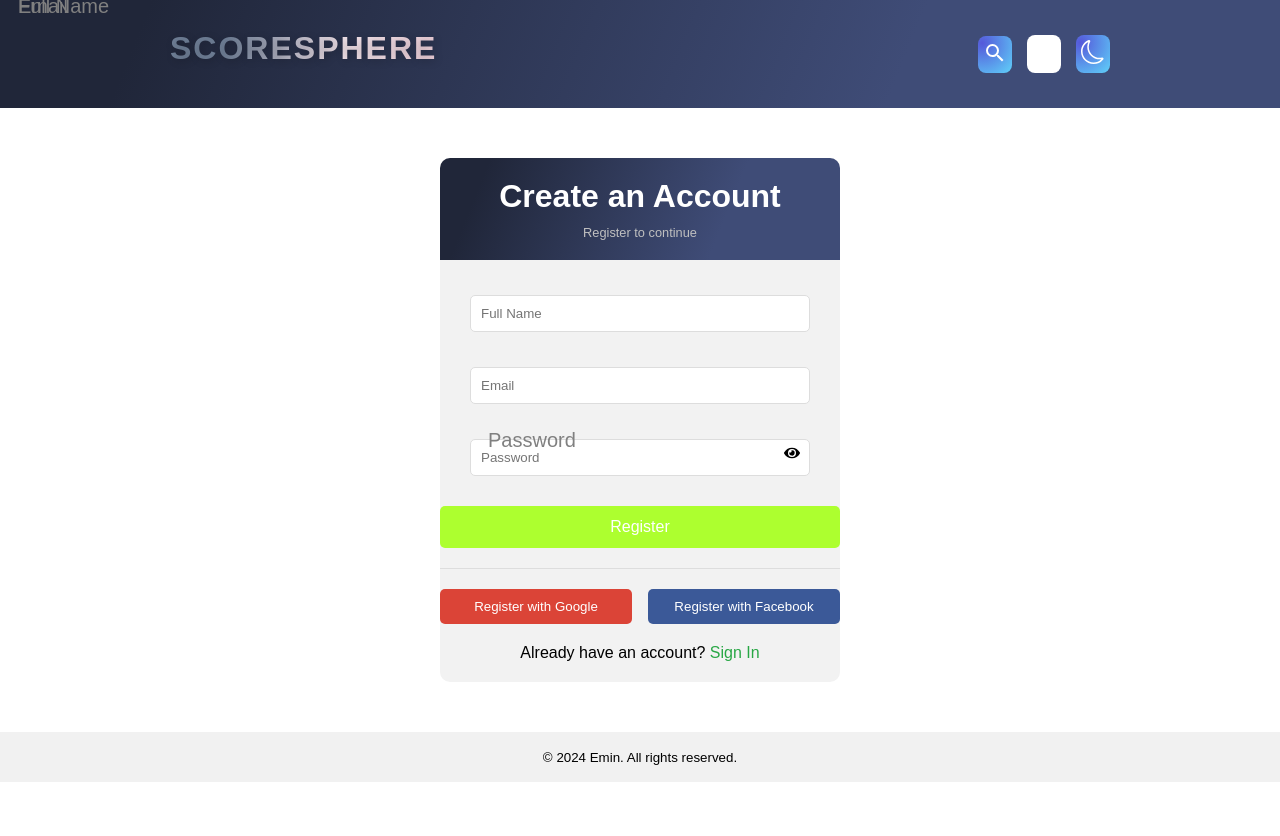
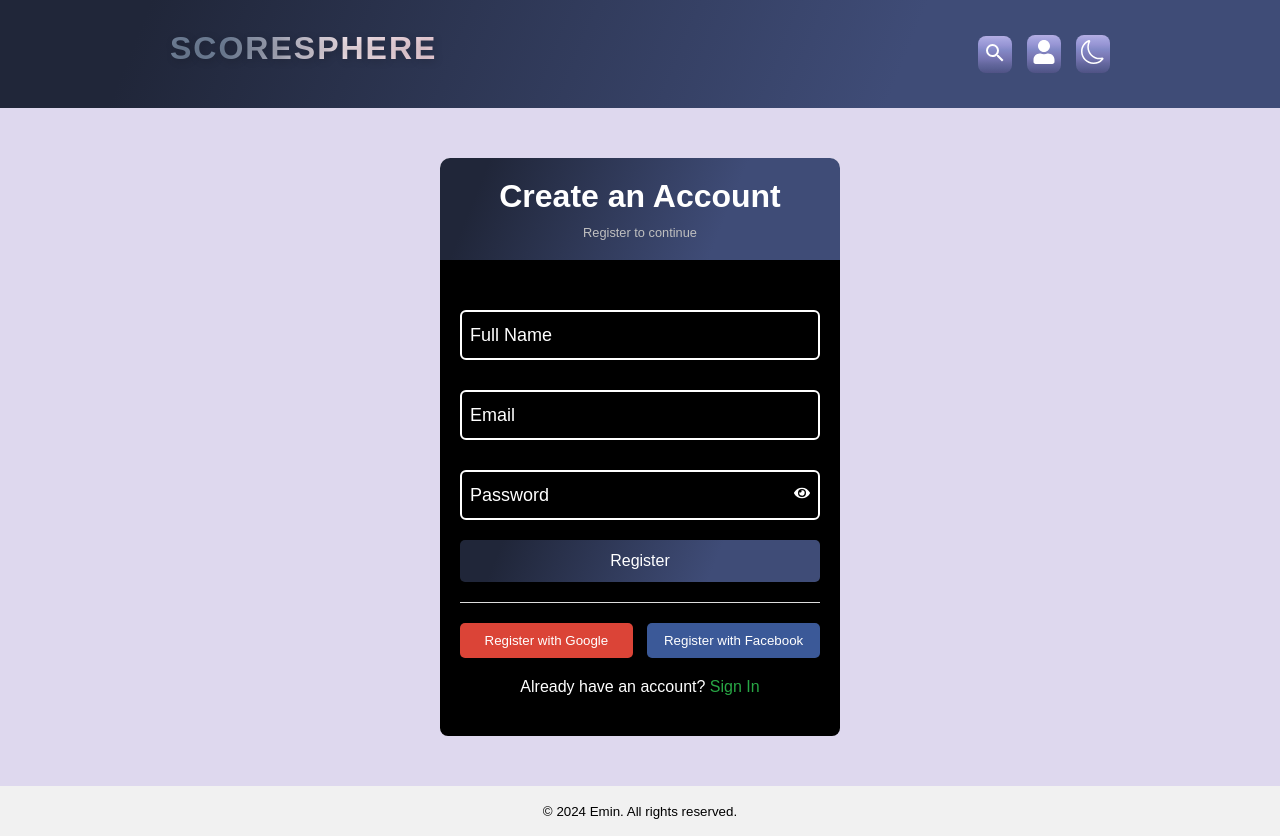
Before and after one commit to emindzanko1/ScoreSphere, a React (Vite) app in the folder client/: page /auth in a window 1280 px wide. Before the commit the page ends 800 px from the top, so only its background shows below. Built offline with nearby package versions, Linux system fonts and the light colour scheme.

Commit message:
Added more styling to filter buttons, auth page and tables section

```diff
--- a/client/components/Auth.jsx
+++ b/client/components/Auth.jsx
@@ -1,7 +1,7 @@
-import React,{ useState }  from 'react'
+import React, { useState } from 'react';
 import { Form, Link, useActionData, useNavigation, useSearchParams } from 'react-router-dom';
 import '../styles/Auth.css';
-import { FaEye, FaEyeSlash } from 'react-icons/fa'
+import { FaEye, FaEyeSlash } from 'react-icons/fa';
 
 const AuthForm = () => {
   const [passwordVisible, setPasswordVisible] = useState(false);
@@ -33,24 +33,18 @@ const AuthForm = () => {
       <Form method='post'>
         {!isLogin && (
           <div className='form-group'>
-            <label>Full Name</label>
-            <input type='text' id='full-name' name='full-name' placeholder='Full Name' required />
+            <input type='text' id='full-name' name='full-name' placeholder=' ' required />
+            <label htmlFor='full-name'>Full Name</label>
           </div>
         )}
         <div className='form-group'>
-          <label>Email</label>
-          <input type='email' id='email' name='email' placeholder='Email' required />
+          <input type='email' id='email' name='email' placeholder=' ' required />
+          <label htmlFor='email'>Email</label>
         </div>
 
         <div className='form-group password-group'>
-          <label>Password</label>
-          <input
-            type={passwordVisible ? 'text' : 'password'}
-            id='password'
-            name='password'
-            placeholder='Password'
-            required
-          />
+          <input type={passwordVisible ? 'text' : 'password'} id='password' name='password' placeholder=' ' required />
+          <label htmlFor='password'>Password</label>
           <span className='password-toggle' onClick={togglePasswordVisibility}>
             {passwordVisible ? <FaEyeSlash /> : <FaEye />}
           </span>
@@ -81,6 +75,6 @@ const AuthForm = () => {
       </Form>
     </div>
   );
-}
+};
 
 export default AuthForm;
--- a/client/components/Home.jsx
+++ b/client/components/Home.jsx
@@ -3,6 +3,7 @@ import FilterButton from './FilterButton';
 import PinnedSection from './PinnedSection';
 import ResultTable from './ResultTable/ResultTable';
 import SportLink from './SportLink';
+import '../styles/Home.css';
 
 const Home = () => {
   const [matches, setMatches] = useState([]);
@@ -12,9 +13,11 @@ const Home = () => {
       <SportLink />
       <main>
         <PinnedSection />
-        <div className='main-content'>
-          <FilterButton setMatches={setMatches} />
-          <ResultTable matches={matches} />
+        <div className='wrapper'>
+          <div className='main-content'>
+            <FilterButton setMatches={setMatches} />
+            <ResultTable matches={matches} />
+          </div>
         </div>
       </main>
     </>
--- a/client/components/NavLink.jsx
+++ b/client/components/NavLink.jsx
@@ -1,14 +1,13 @@
 import React from 'react';
 import { Form, NavLink, useRouteLoaderData } from 'react-router-dom';
-import { MdSearch } from 'react-icons/md';
-import { MdOutlineSearchOff } from 'react-icons/md';
-import { FaUserLarge } from 'react-icons/fa6';
-import { MdLogout } from 'react-icons/md';
+import { MdSearch, MdOutlineSearchOff, MdLogout } from 'react-icons/md';
+import { FaRegUser, FaUser } from 'react-icons/fa';
 import '../styles/NavLink.css';
 import ThemeSwitch from './ThemeSwitch';
 
 const NavLinks = ({ onToggleSearch, showSearchInput }) => {
   const token = useRouteLoaderData('root');
+
   return (
     <nav className='nav-links'>
       <button onClick={onToggleSearch} className='search-button'>
@@ -16,8 +15,8 @@ const NavLinks = ({ onToggleSearch, showSearchInput }) => {
       </button>
 
       {!token && (
-        <NavLink to='/auth' className={({ isActive }) => (isActive ? 'active' : '')}>
-          <FaUserLarge />
+        <NavLink to='/auth'>
+          {({ isActive }) => (isActive ? <FaUser /> : <FaRegUser />)}
         </NavLink>
       )}
 
--- a/client/components/ResultTable/ResultTable.jsx
+++ b/client/components/ResultTable/ResultTable.jsx
@@ -53,7 +53,6 @@ const ResultTable = ({ matches }) => {
         <MatchModal isOpen={isModalOpen} matchData={selectedMatch} onClose={closeModal} />
         {Object.entries(leagues).map(([leagueName, leagueMatches]) => (
           <div key={leagueName} className='league-section'>
-            <div className='league-info'>
             <TableInfo
               leagueName={leagueName}
               leagueEmblem={leagueMatches[0].competition.emblem}
@@ -61,7 +60,6 @@ const ResultTable = ({ matches }) => {
               allStarsActive={allStarsActive}
               handleMainStarClick={handleMainStarClick}
             />
-            </div>
             <table className='styled-table'>
               <TableHead />
               <TableBody
--- a/client/styles/Auth.css
+++ b/client/styles/Auth.css
@@ -25,18 +25,56 @@ h2 {
   font-weight: 400;
 }
 
+form {
+  background: black;
+  border-radius: 0px 0px 8px 8px;
+  padding: 20px;
+}
+
 .form-group {
-  /* margin-top: 10px; */
-  margin: 30px;
-  /* margin-bottom: 20px; */
+  position: relative;
+  margin-bottom: 20px;
+  margin-top: 30px;
 }
 
 .form-group input {
   width: 100%;
-  padding: 10px;
-  margin-top: 5px;
-  border-radius: 5px;
-  border: 1px solid #ddd;
+  height: 50px;
+  border-radius: 6px;
+  font-size: 18px;
+  padding: 15px;
+  border: 2px solid #fff;
+  background: transparent;
+  color: #fff;
+  outline: none;
+  box-sizing: border-box;
+}
+
+.form-group label {
+  position: absolute;
+  top: 50%;
+  left: 15px;
+  transform: translateY(-50%);
+  color: #fff;
+  font-size: 18px;
+  pointer-events: none;
+  transition: 0.3s ease;
+  background: transparent;
+  padding: 0 5px;
+  margin-left: -10px;
+}
+
+.form-group input:focus {
+  border: 2px solid white;
+}
+
+.form-group input:focus~label,
+.form-group input:not(:placeholder-shown)~label {
+  top: -10px;
+  left: 10px;
+  font-size: 14px;
+  padding: 0 5px;
+  background: transparent;
 }
 
 .password-group {
@@ -49,13 +87,14 @@ h2 {
   top: 50%;
   transform: translateY(-50%);
   cursor: pointer;
+  color: white;
 }
 
 .login-btn,
 .register-btn {
   width: 100%;
   padding: 12px;
-  background-color: greenyellow;
+  background: var(--color-primary);
   color: white;
   border: none;
   border-radius: 5px;
@@ -72,7 +111,6 @@ h2 {
   border-top: 1px solid #ddd;
 }
 
-/* Social login buttons */
 .social-login {
   display: flex;
   justify-content: space-between;
@@ -97,23 +135,11 @@ h2 {
   color: white;
 }
 
-.form-group label{
-  position: absolute;
-  left: 8px;
-  top: -5px;
-  font-size: 20px;
-  /* font-weight: bold; */
-  font-weight: 100;
-  padding: 0px 10px;
-  pointer-events: none;
-  transition: 0.3s;
-  color: grey;
-}
-
 .register-link {
   margin-top: 20px;
   text-align: center;
   padding-bottom: 20px;
+  color: white;
 }
 
 .register-link a {
--- a/client/styles/FilterButton.css
+++ b/client/styles/FilterButton.css
@@ -1,12 +1,3 @@
-.main-content {
-  flex: 1;
-  display: flex;
-  flex-direction: column;
-  margin-left: 1rem;
-  margin-top: 2rem;
-  /* align-items: center; */
-}
-
 .main-controls {
   margin: 20px 0px;
   display: flex;
@@ -61,7 +52,8 @@
 .calendar__datepicker {
   background: transparent;
   border: none;
-  margin: 0 10rem;
+  margin-left: auto;
+  margin-right: 0;
   cursor: pointer;
   transition: background 0.3s ease, transform 0.2s ease;
 }
@@ -74,9 +66,9 @@
 
 .calendar__navigation:hover,
 .calendar__datepicker:hover {
-  /* background: var(--color-tertiary);  */
-  /* border-radius: 50%;
-    transform: scale(1.1); */
+  /* background: var(--color-tertiary);
+  border-radius: 50%;
+  transform: scale(1.1); */
 }
 
 .calendar__datepicker {
@@ -100,9 +92,27 @@
   display: flex;
   align-items: center;
   justify-content: center;
+  background: transparent;
+  color: white;
+  border: none;
+  font-size: 18px;
+  cursor: pointer;
+  transition: color 0.3s ease, transform 0.2s ease, box-shadow 0.3s ease;
+  padding: 4px;
 }
 
 .calendar__navigation--yesterday:hover,
 .calendar__navigation--tommorow:hover {
   cursor: pointer;
+  color: white;
+  background: rgba(0, 0, 0, 0.1);
+  box-shadow: 0 4px 8px rgba(0, 0, 0, 0.15);
+  transform: scale(1.35);
+  border-radius: 8px;
 }
+
+.calendar__navigation--yesterday:active,
+.calendar__navigation--tomorrow:active {
+  transform: scale(1);
+  box-shadow: 0 2px 4px rgba(0, 0, 0, 0.1);
+}
--- /dev/null
+++ b/client/styles/Home.css
@@ -0,0 +1,43 @@
+*,
+*::before,
+*::after {
+  box-sizing: border-box;
+}
+
+.wrapper {
+  margin-left: 15px;
+}
+
+.main-content {
+  display: flex;
+  /* background: linear-gradient(120deg, #e0c3fc 0%, #8ec5fc 100%); */
+  flex-direction: column;
+  padding: 20px;
+  max-width: 100%;
+  margin: 0 auto;
+  overflow: auto;
+  box-sizing: border-box;
+  border-radius: 8px;
+  background-color: #f2f2f2;
+}
+
+body {
+  background: rgba(198, 187, 226, 0.563);
+}
+
+.FilterButton,
+.ResultTable {
+  flex: 1;
+  max-width: 100%;
+}
+
+@media (max-width: 768px) {
+  .main-content {
+    flex-direction: column;
+  }
+
+  .FilterButton,
+  .ResultTable {
+    width: 100%;
+  }
+}
--- a/client/styles/NavLink.css
+++ b/client/styles/NavLink.css
@@ -9,7 +9,8 @@
 .nav-links form button,
 .search-button {
   padding: 5px;
-  background: radial-gradient(circle at 12.3% 19.3%, rgb(85, 88, 218) 0%, rgb(95, 209, 249) 100.2%);
+  /* background: radial-gradient(circle at 12.3% 19.3%, rgb(85, 88, 218) 0%, rgb(95, 209, 249) 100.2%); */
+  background: linear-gradient(to top, #505285 0%, #585e92 12%, #65689f 25%, #7474b0 37%, #7e7ebb 50%, #8389c7 62%, #9795d4 75%, #a2a1dc 87%, #b5aee4 100%);
   border-radius: 8px;
   margin-left: 15px;
   transition: background-color 0.3s ease, transform 0.3s ease;
@@ -24,10 +25,6 @@
 .search-button:hover {
   background-color: var(--color-accent);
   transform: scale(1.1);
-}
-
-.nav-links a.active {
-  background: white;
 }
 
 .nav-links svg,
--- a/client/styles/ResultTable.css
+++ b/client/styles/ResultTable.css
@@ -1,10 +1,15 @@
 .table-container {
-  width: 69%;
+  width: 100%;
   max-width: 1200px;
   /* padding: 20px; */
 }
 
-.styled-table {
+.league-section {
+  margin-bottom: 50px;
+}
+
+.styled-table,
+.league-info {
   width: 100%;
   border-collapse: collapse;
   background: rgba(255, 255, 255, 0.1);
@@ -40,11 +45,12 @@
 
 .styled-table thead {
   /* background: linear-gradient(68.6deg, rgb(252, 165, 241) 1.8%, rgb(181, 255, 255) 100.5%); */
-  background: linear-gradient(120deg, #e0c3fc 0%, #8ec5fc 100%);
+  /* background: linear-gradient(120deg, #e0c3fc 0%, #8ec5fc 100%); */
   /* background: radial-gradient(circle at 12.3% 19.3%, rgb(85, 88, 218) 0%, rgb(95, 209, 249) 100.2%); */
 }
 
 .league-info {
+  background: linear-gradient(120deg, #e0c3fc 0%, #8ec5fc 100%);
   padding: 20px 20px;
   padding-left: 10px;
   display: flex;
```
Lines whose indentation alone changed are shown as unchanged.
